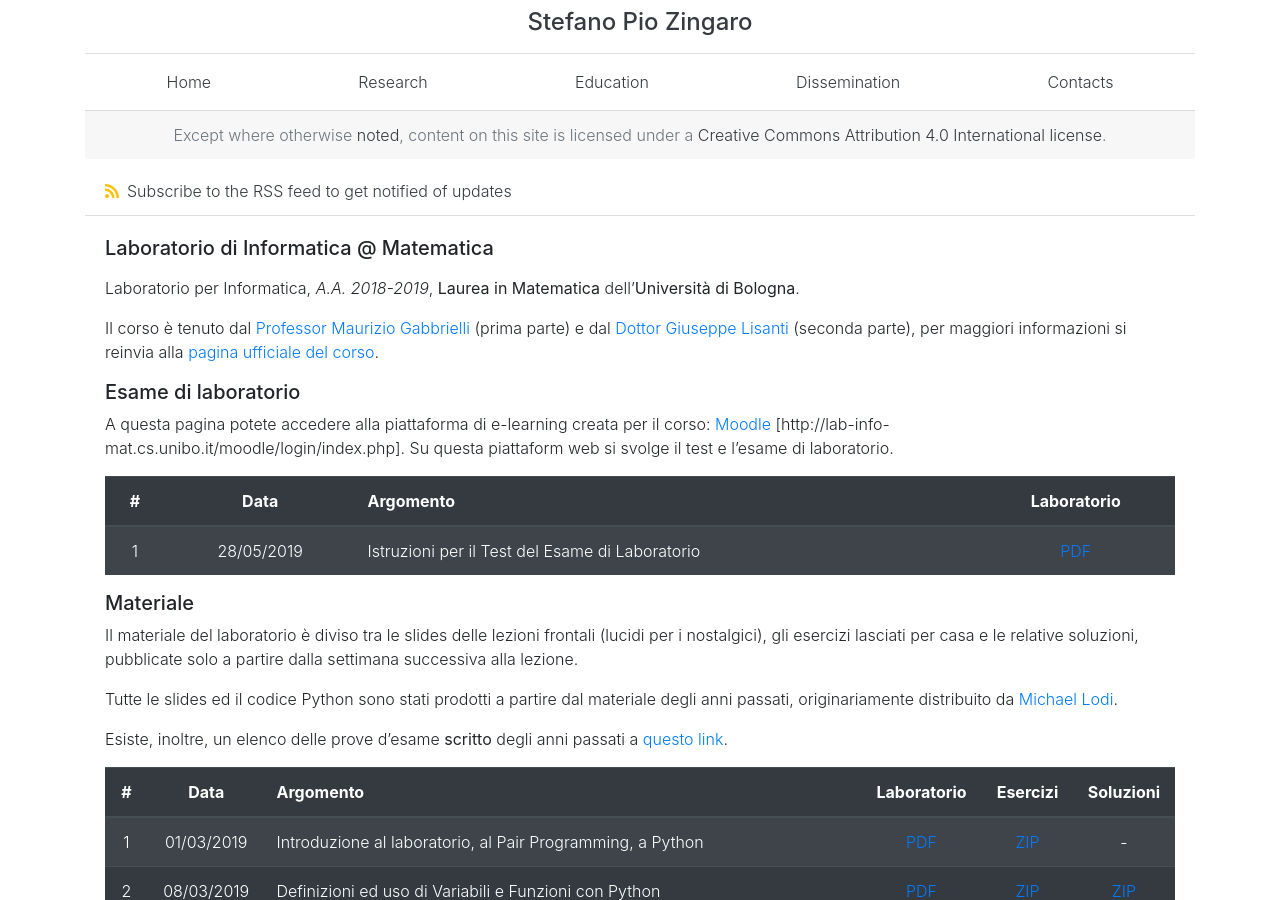
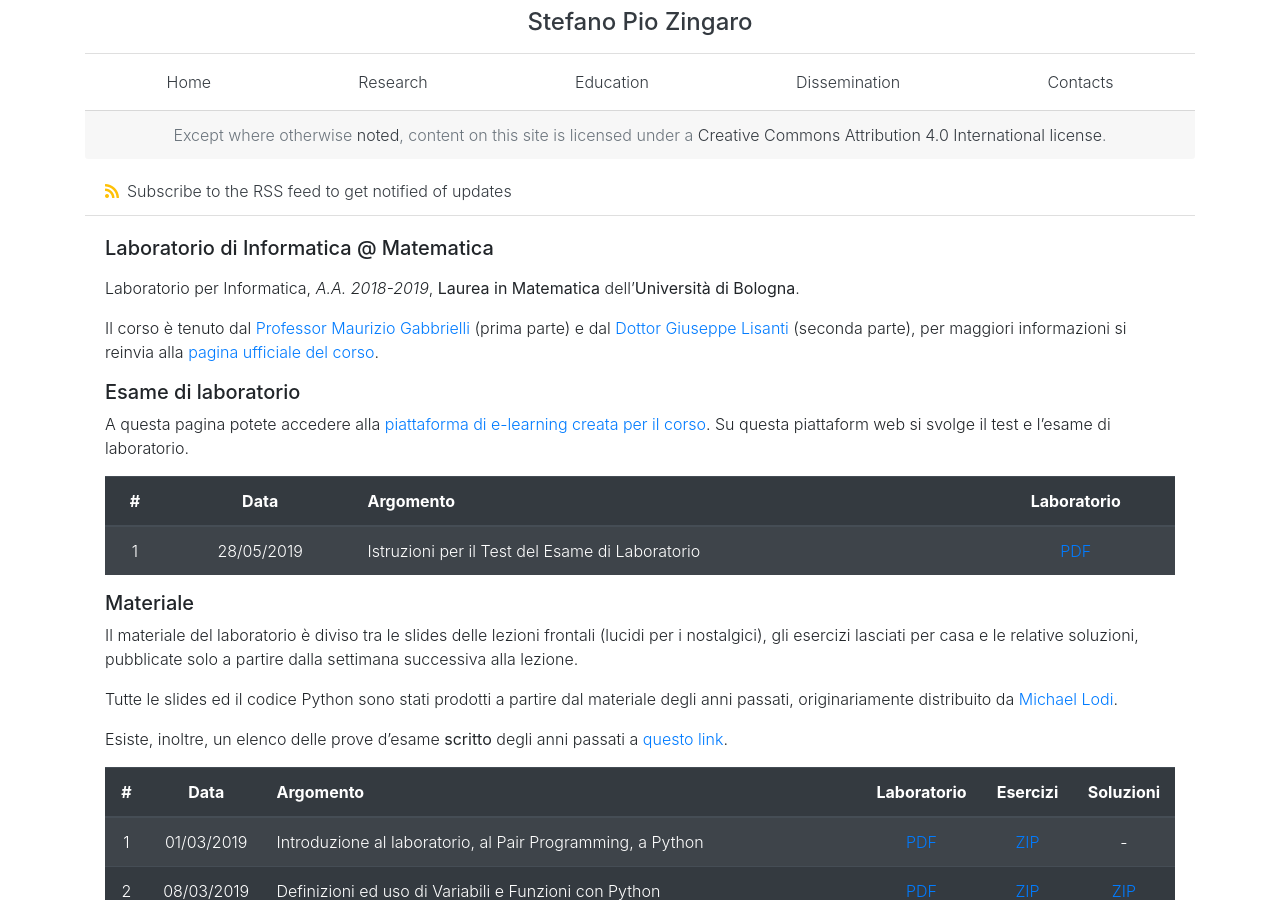
Before and after one commit to saltgz/saltgz.github.io, a Jekyll site: the page built from _posts/2019-05-27-info-mat.md, in a window 1280 px wide and 900 px high. Built offline with Jekyll 4.4.1, drawn with Linux system fonts in a browser that asks for light colours; nearby versions of some CDN libraries.

Commit message:
Update 2019-05-27-info-mat.md

```diff
--- a/_posts/2019-05-27-info-mat.md
+++ b/_posts/2019-05-27-info-mat.md
@@ -15,9 +15,7 @@ corso](https://www.unibo.it/it/didattica/insegnamenti/insegnamento/2018/323868).
 
 ##### Esame di laboratorio
 
-A questa pagina potete accedere alla piattaforma di e-learning creata per il corso:
-[Moodle](http://lab-info-mat.cs.unibo.it/moodle/login/index.php) [http://lab-info-mat.cs.unibo.it/moodle/login/index.php].
-Su questa piattaform web si svolge il test e l'esame di laboratorio.
+A questa pagina potete accedere alla [piattaforma di e-learning creata per il corso](http://lab-info-mat.cs.unibo.it/moodle/login/index.php). Su questa piattaform web si svolge il test e l'esame di laboratorio.
 
 <!-- <div class="alert alert-danger" role="alert">
   Al momento, la piattaforma Moodle <strong>NON</strong> è utilizzabile.
```
